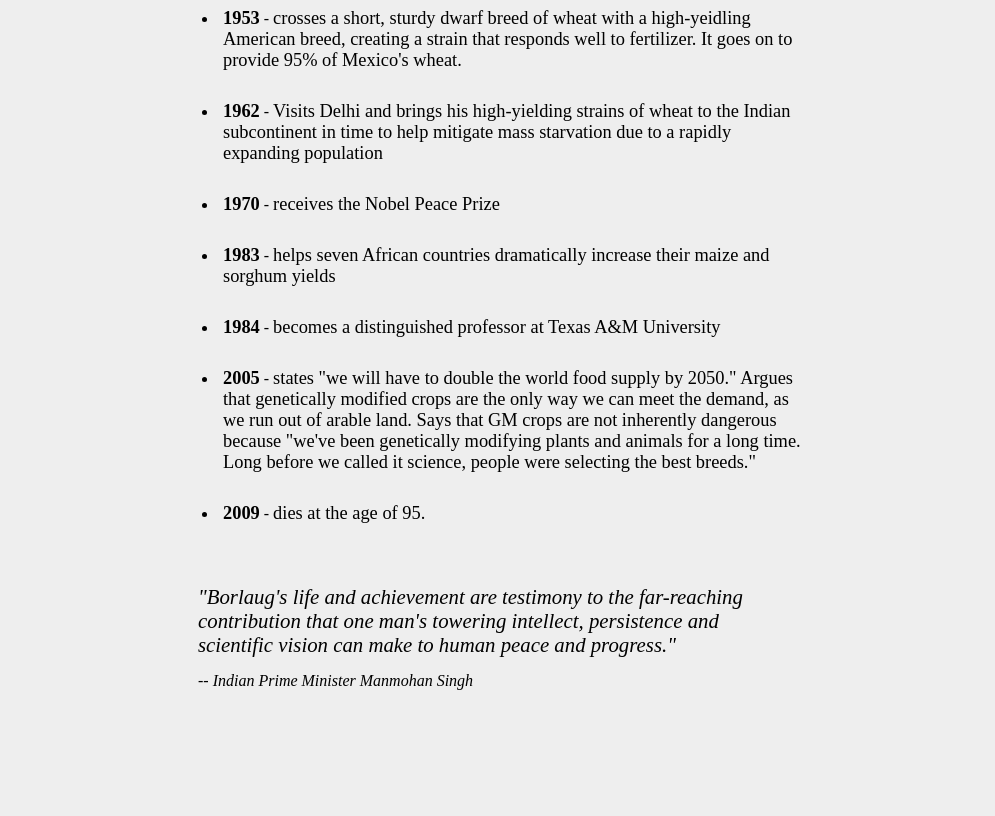
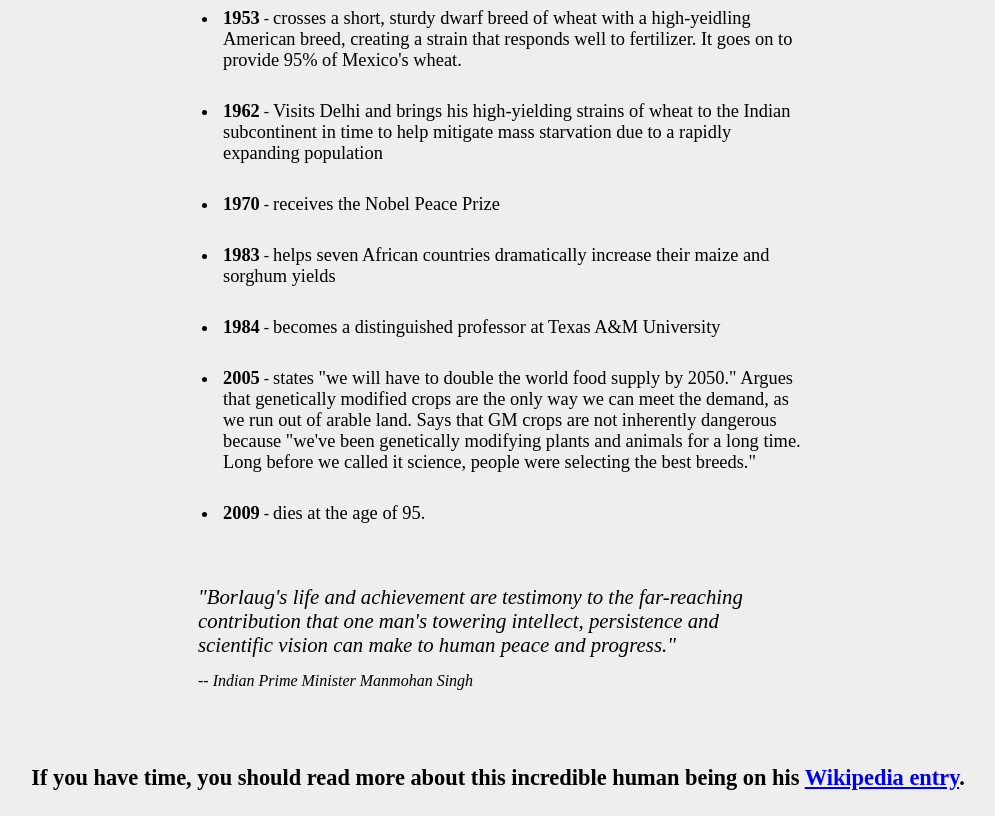
Before and after one commit to jcobswiderski/tribute_page_freecodecamp, a plain HTML site: page index.html in a window 1280 px wide. Shown: the part 1680-2496 px from the top of the page, without its empty margins (142-1137 px from the left). Before the commit the page ends 2420 px from the top, so only its background shows below. Drawn offline with Linux system fonts and the light colour scheme.

Commit message:
Add footer

```diff
--- a/index.html
+++ b/index.html
@@ -99,5 +99,11 @@
             -- Indian Prime Minister Manmohan Singh
         </span>
     </section>
+
+    <footer class="footer main__footer">
+        <span class="footer__content">
+            If you have time, you should read more about this incredible human being on his <a href="https://en.wikipedia.org/wiki/Norman_Borlaug" target="_blank"> Wikipedia entry</a>.
+        </span>
+    </footer>
 </body>
 </html>
--- a/styles.css
+++ b/styles.css
@@ -89,3 +89,14 @@
 .motto__author {
     padding: 0 15px 50px 15px;
 }
+
+.footer {
+    font-size: 16px;
+    padding: 25px 10px;
+    text-align: center;
+}
+
+.footer__content {
+    font-size: 1.4em;
+    font-weight: bold;
+}
```
